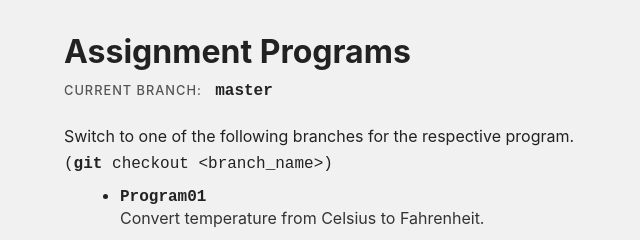
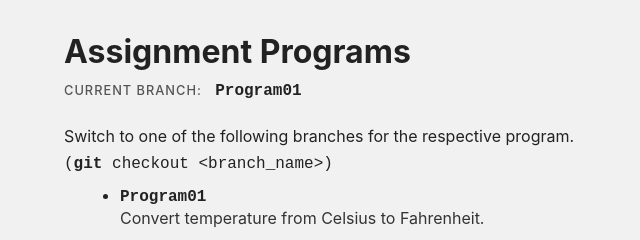
Before and after one commit to shahxaib9/assignmentjs, a plain HTML site: page index.html in a window 1280 px wide. Shown: the top 240 px of the page, 0-640 px from the left. Drawn offline with Linux system fonts and the light colour scheme.

Commit message:
update branch name in index.html

```diff
--- a/index.html
+++ b/index.html
@@ -3,7 +3,7 @@
   <head>
     <meta charset="UTF-8" />
     <meta name="viewport" content="width=device-width, initial-scale=1.0" />
-    <title>Assignment Programs - master</title>
+    <title>Assignment Programs - Program01</title>
   </head>
   <style>
     * {
@@ -75,7 +75,7 @@
     <p class="current-branch">
       <span class="current-branch-title">Current Branch: &nbsp;</span>
       <strong>
-        <code>master</code>
+        <code>Program01</code>
       </strong>
     </p>
 
```
